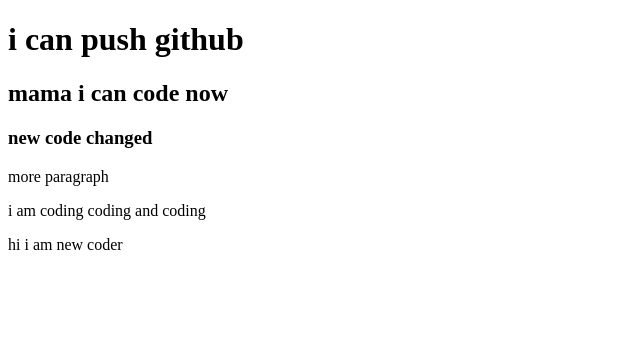
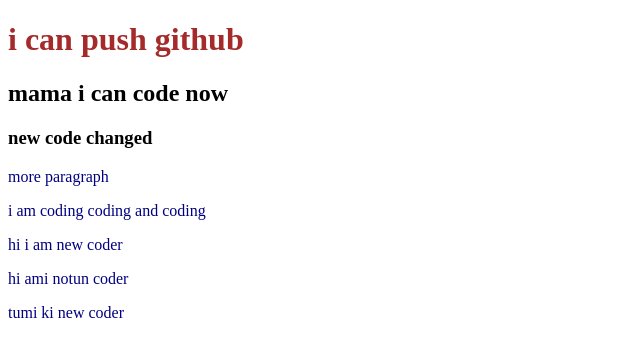
Before and after one commit to zahidhasan2/my-first-repo, a plain HTML site: page index.html in a window 1280 px wide. Shown: the whole page, without its empty margins (0-640 px from the left). Drawn offline with Linux system fonts and the light colour scheme.

Commit message:
style added

```diff
--- a/index.html
+++ b/index.html
@@ -5,7 +5,7 @@
     <meta http-equiv="X-UA-Compatible" content="IE=edge">
     <meta name="viewport" content="width=device-width, initial-scale=1.0">
     <title> welcome to my first github repo </title>
-    <link rel="stylesheet" href="style">
+    <link rel="stylesheet" href="style.css">
 </head>
 <body>
     <h1>i can push github</h1>
@@ -14,6 +14,8 @@
     <p>more paragraph</p>
     <p>i am coding coding and coding</p>
     <p>hi i am new coder</p>
+    <P> hi ami notun coder</P>
+    <p>tumi ki new coder</p>
 
 </body>
 </html>
```
